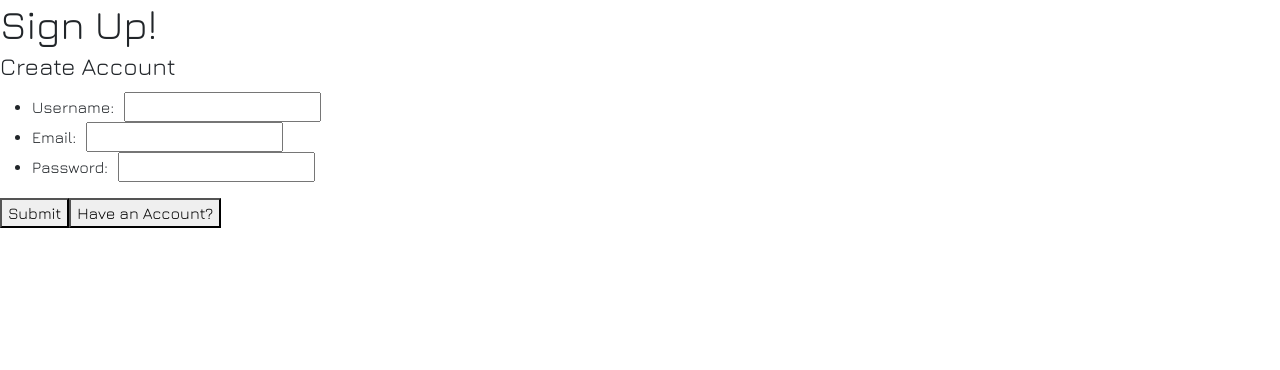
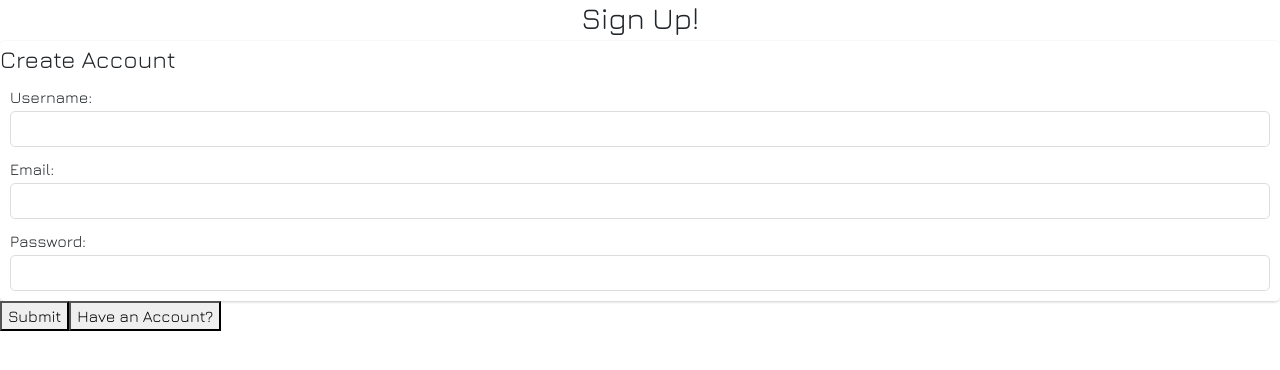
Before and after one commit to yasminechb/EventManagement, a React (Create React App) app in the folder FrontAdmin/: page /S in a window 1280 px wide. Shown: the top 370 px of the page. Built offline with nearby package versions, Linux system fonts and the light colour scheme.

Commit message:
css-sign-in

```diff
--- a/FrontAdmin/src/pages/SignIn.css
+++ b/FrontAdmin/src/pages/SignIn.css
@@ -14,7 +14,8 @@ section#entry-page {
   background-size: 400% 400%;
   animation: Gradient 15s ease infinite;
   box-sizing: border-box;
-  form {
+}
+  .form{
     grid-column: 2;
     grid-row: 2;
     display: grid;
@@ -24,6 +25,7 @@ section#entry-page {
     background-color: rgba(255,255,255,0.9);
     border-radius: 10px;
     box-shadow: 0 32px 64px rgba(0,0,0,0.2);
+  }
     h2 {
       margin-bottom: 5px;
       text-align: center;
@@ -37,18 +39,21 @@ section#entry-page {
       border: none;
       border-radius: 5px;
       box-shadow: 0 1px 3px rgba(0,0,0,0.2);
-      legend {
+    }
+      .legend {
         padding: 5px;
         background-color: #fff;
         border-radius: 5px;
       }
-      ul {
+     .lul {
         margin: 0;
         padding: 0;
+     }
         li {
           display: grid;
           align-items: center;
           margin: 10px;
+        }
           a {
             color: #02c;
           }
@@ -65,45 +70,21 @@ section#entry-page {
             padding: 5px;
             border: 1px solid #ddd;
             border-radius: 5px;
-            &:hover {
+           /* &:hover {
               border: 1px solid #aaf;
-            }
+            }*/
           }
-        }
-      }
-    }
-    button {
+
+
+    .button {
       padding: 10px;
       border:1px solid rgba(0,0,0,0);
       border-radius: 5px;
       background: #fff;
       box-shadow: 0 1px 3px rgba(0,0,0,0.2);
-      &:hover {
-        background-color: #eef;
-        border: 1px solid #aaf;
-      }
     }
-  }
-}
-@media only screen and (min-width: 420px) {
-  form {
-    h2 {
-      font-size: 40px;
-    }
-    fieldset {
-      ul {
-        li {
-          grid-template-columns: 100px 1fr;
-          label {
-            padding-right: 10px;
-            padding-bottom: 0;
-            text-align: right !important;
-          }
-        }
-      }
-    }
-  }
-}
+
+
 
 @keyframes Gradient {
   0% {
--- a/FrontAdmin/src/pages/SignIn.js
+++ b/FrontAdmin/src/pages/SignIn.js
@@ -5,11 +5,11 @@ import './SignIn.css';
 function SignIn() {
   return (
 
-              <form>
+              <form >
                 <h2>Sign Up!</h2>
                 <fieldset>
                   <legend>Create Account</legend>
-                  <ul>
+                  <ul className='lul'>
                     <li>
                       <label for="username">Username:</label>
                       <input type="text" id="username" required/>
```
